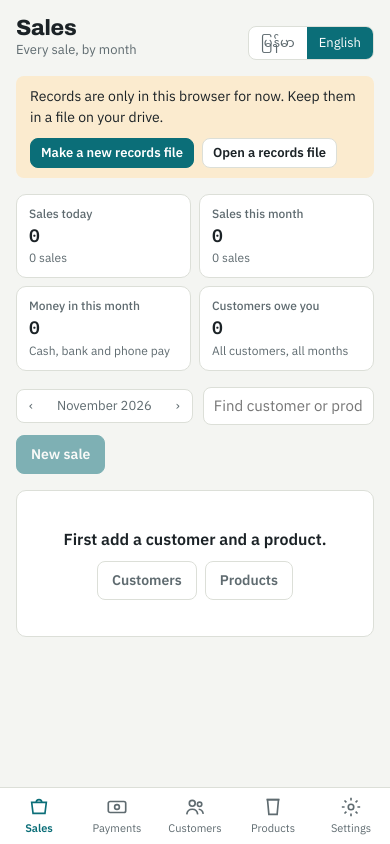
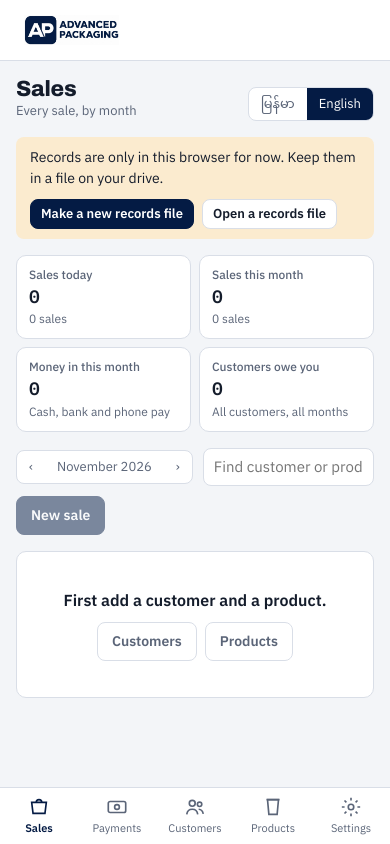
Before and after one commit to NewThura/AP-Plastic, a plain HTML site: page app/index.html in a window 390 px wide. Drawn offline with Linux system fonts and the light colour scheme.

Commit message:
New app: Advanced Packaging logo and navy colour
Logo in the menu and on a phone top bar, AP square as the tab icon, and the
logo's navy (#041B44) as the main colour in light mode.

Co-Authored-By: Claude Opus 5.5 <noreply@anthropic.com>

```diff
--- a/app/index.html
+++ b/app/index.html
@@ -3,9 +3,10 @@
 <head>
 <meta charset="utf-8">
 <meta name="viewport" content="width=device-width, initial-scale=1">
-<title>AP Plastic</title>
-<meta name="theme-color" content="#0B6E78">
-<link rel="icon" href="../icon-192.png">
+<title>Advanced Packaging</title>
+<meta name="theme-color" content="#041B44">
+<link rel="icon" href="icon.png">
+<link rel="apple-touch-icon" href="icon.png">
 <link rel="preconnect" href="https://fonts.googleapis.com">
 <link rel="stylesheet" href="https://fonts.googleapis.com/css2?family=Archivo:wght@600;800&family=IBM+Plex+Sans:wght@400;500;600&family=IBM+Plex+Mono:wght@500;600&family=Noto+Sans+Myanmar:wght@400;600&display=swap">
 <style>
@@ -16,8 +17,9 @@
    the browser. Nothing is sent anywhere.
    ========================================================= */
 :root{
-  --bg:#F4F5F2; --surface:#FFFFFF; --sunk:#ECEEEA; --line:#DCDFD8; --ink:#1B2226; --muted:#5F6B70;
-  --accent:#0B6E78; --accent-ink:#FFFFFF; --accent-soft:#DDEFF0;
+  /* navy from the Advanced Packaging logo */
+  --bg:#F3F5F8; --surface:#FFFFFF; --sunk:#EBEEF3; --line:#D9DEE7; --ink:#141C2B; --muted:#5B6578;
+  --accent:#041B44; --accent-ink:#FFFFFF; --accent-soft:#E2E8F3;
   --good:#1E7B4A; --good-soft:#DDF1E5; --warn:#A46200; --warn-soft:#FBEBCF; --bad:#B4322A; --bad-soft:#F8DEDB;
   --f-display:"Archivo","Noto Sans Myanmar",system-ui,sans-serif;
   --f-body:"IBM Plex Sans","Noto Sans Myanmar",system-ui,sans-serif;
@@ -25,8 +27,8 @@
   color-scheme:light;
 }
 @media (prefers-color-scheme:dark){:root{
-  --bg:#101416; --surface:#181E21; --sunk:#12171A; --line:#2A3337; --ink:#E6ECEE; --muted:#93A1A6;
-  --accent:#4FBFC8; --accent-ink:#06282B; --accent-soft:#16363B;
+  --bg:#0D1220; --surface:#151C2D; --sunk:#10172A; --line:#283147; --ink:#E6EAF2; --muted:#98A2B8;
+  --accent:#9DB4E6; --accent-ink:#041B44; --accent-soft:#1E2A47;
   --good:#5CC98C; --good-soft:#143224; --warn:#E5A84A; --warn-soft:#33260F; --bad:#EF7A70; --bad-soft:#3A1916;
   color-scheme:dark}}
 *{box-sizing:border-box}
@@ -36,8 +38,11 @@ html[lang="my"] body{line-height:1.75}
 button,input,select,textarea{font:inherit;color:inherit}
 .app{display:grid;grid-template-columns:220px minmax(0,1fr);min-height:100vh}
 .side{background:var(--surface);border-right:1px solid var(--line);padding:18px 12px;display:flex;flex-direction:column;gap:18px;position:sticky;top:0;height:100vh}
-.brand b{display:block;font:800 20px var(--f-display);letter-spacing:-.01em}
-.brand span{font-size:12px;color:var(--muted)}
+.brand{display:flex;flex-direction:column;gap:6px}
+.logo{background:#fff;border-radius:10px;padding:8px 10px;display:block;line-height:0}
+.logo img{width:100%;height:auto;display:block}
+.brand span{font-size:12px;color:var(--muted);padding-left:2px}
+.mhead{display:none}
 .nav{display:flex;flex-direction:column;gap:2px}
 .nav button{all:unset;cursor:pointer;display:flex;align-items:center;gap:10px;padding:9px 10px;border-radius:8px;color:var(--muted);font-weight:500}
 .nav button svg{width:20px;height:20px;flex:none;fill:none;stroke:currentColor;stroke-width:1.8}
@@ -124,10 +129,12 @@ tfoot td{font-weight:600;background:var(--sunk)}
 .toast{position:fixed;left:50%;bottom:24px;transform:translateX(-50%);background:var(--ink);color:var(--bg);padding:10px 16px;border-radius:8px;font-weight:600;z-index:30;max-width:90vw}
 .bnav{display:none}
 @media (max-width:760px){
-  .app{grid-template-columns:minmax(0,1fr)}
+  .app{grid-template-columns:minmax(0,1fr);align-content:start}
   .side{display:none}
   .main{padding:16px 16px 96px}
   .top h1{font-size:22px}
+  .mhead{display:flex;align-items:center;padding:10px 16px;background:var(--surface);border-bottom:1px solid var(--line)}
+  .mhead .logo{padding:5px 8px;border-radius:8px} .mhead .logo img{width:auto;height:30px}
   .bnav{display:flex;position:fixed;left:0;right:0;bottom:0;background:var(--surface);border-top:1px solid var(--line);z-index:10;padding-bottom:env(safe-area-inset-bottom)}
   .bnav button{all:unset;cursor:pointer;flex:1;display:flex;flex-direction:column;align-items:center;gap:2px;padding:8px 2px;font-size:11px;color:var(--muted);text-align:center}
   .bnav button svg{width:22px;height:22px;fill:none;stroke:currentColor;stroke-width:1.8}
@@ -147,10 +154,11 @@ tfoot td{font-weight:600;background:var(--sunk)}
 <body>
 <div class="app">
   <aside class="side">
-    <div class="brand"><b>AP Plastic</b><span data-t>Sales records</span></div>
+    <div class="brand"><span class="logo"><img src="logo.png" alt="Advanced Packaging" width="720" height="227"></span><span data-t>Sales records</span></div>
     <nav class="nav" id="nav"></nav>
     <div class="foot"><div><span class="dot" id="dot"></span><span id="sync"></span></div><div class="notr" id="fileName"></div></div>
   </aside>
+  <header class="mhead"><span class="logo"><img src="logo.png" alt="Advanced Packaging" width="720" height="227"></span></header>
   <main class="main" id="main"></main>
 </div>
 <nav class="bnav" id="bnav"></nav>
```
Also changed, not shown: app/icon.png (added), app/logo.png (added), 1 other file.
